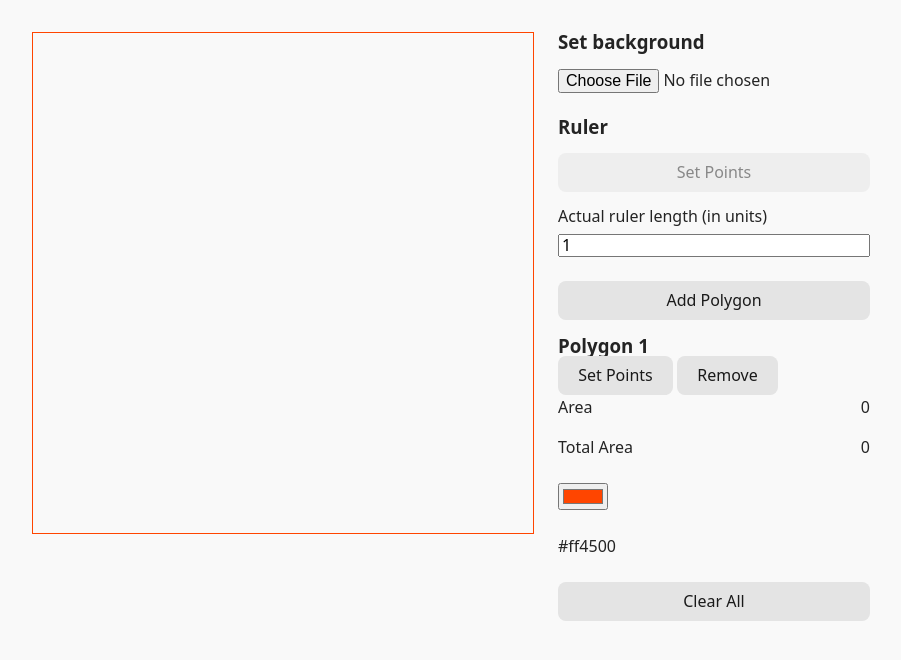
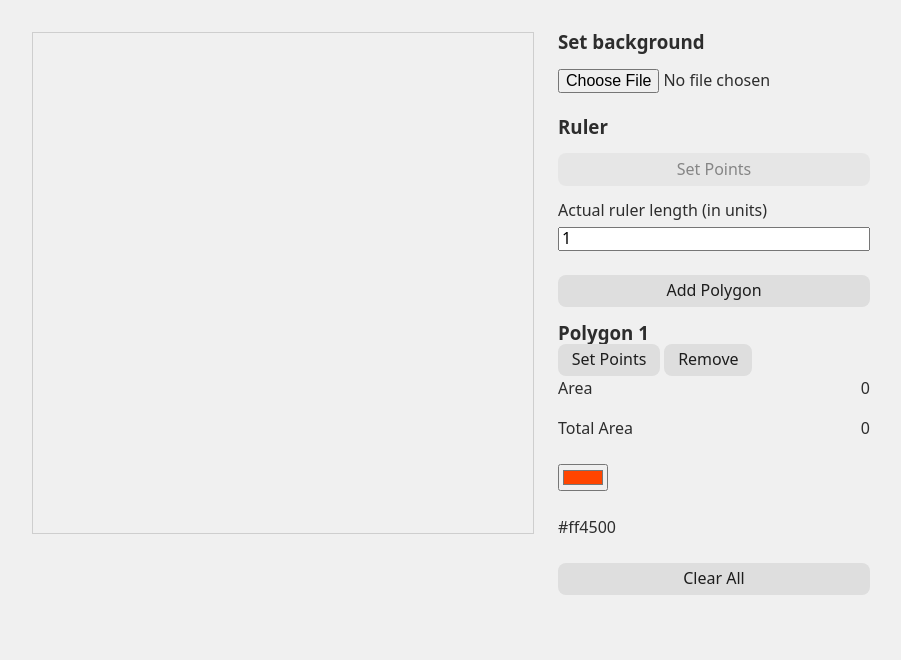
Before and after one commit to schebl/area, a Svelte app: page / in a window 1280 px wide. Shown: the top 660 px of the page, without its empty margins (96-997 px from the left). Built offline with nearby package versions, Linux system fonts and the light colour scheme.

Commit message:
update general styles

```diff
--- a/src/app.css
+++ b/src/app.css
@@ -2,11 +2,11 @@
     font-family: system-ui, Avenir, Helvetica, Arial, sans-serif;
     -webkit-font-smoothing: antialiased;
 
-    --background: #242424;
-    --foreground: #efefef;
-    --primary: #1a1a1a;
-    --primary-fg: #e4e4e4;
-    --border: #ff4500;
+    --background: #2d2d2d;
+    --foreground: #f0f0f0;
+    --primary: #1d1d1d;
+    --primary-fg: #dedede;
+    --border: #080808;
 
     color-scheme: light dark;
     color: var(--foreground);
@@ -15,14 +15,11 @@
 
 @media (prefers-color-scheme: light) {
     :root {
-        --foreground: #242424;
-        --background: #f9f9f9;
-        --primary: #e4e4e4;
-        --primary-fg: #1a1a1a;
-        --border: #ff4500;
-
-        color: var(--foreground);
-        background-color: var(--background);
+        --background: #f0f0f0;
+        --foreground: #2d2d2d;
+        --primary: #dedede;
+        --primary-fg: #1d1d1d;
+        --border: #cecece;
     }
 }
 
@@ -63,11 +60,11 @@ input, button, textarea, select {
 button {
     border-radius: 8px;
     border: 1px solid transparent;
-    padding: 0.6em 1.2em;
+    padding: 0.4rem 0.8rem;
     background-color: var(--primary);
     color: var(--primary-fg);
     cursor: pointer;
-    transition: border-color 0.25s;
+    transition: background-color 0.25s, border-color 0.25s;
 }
 
 button:disabled {
@@ -77,4 +74,5 @@ button:disabled {
 
 button:hover {
     border-color: var(--border);
+    background-color: var(--background);
 }
```
